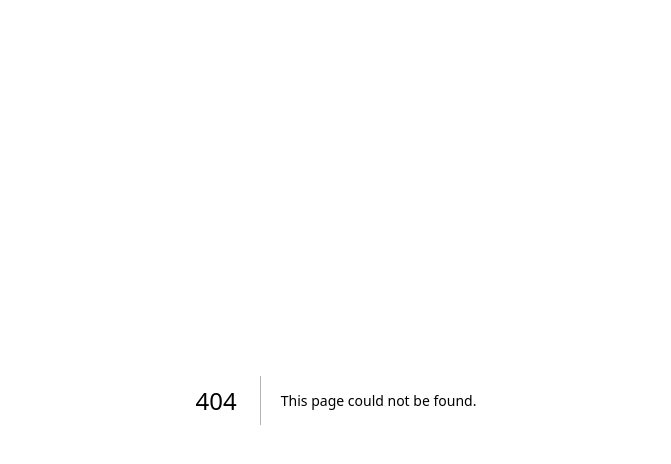
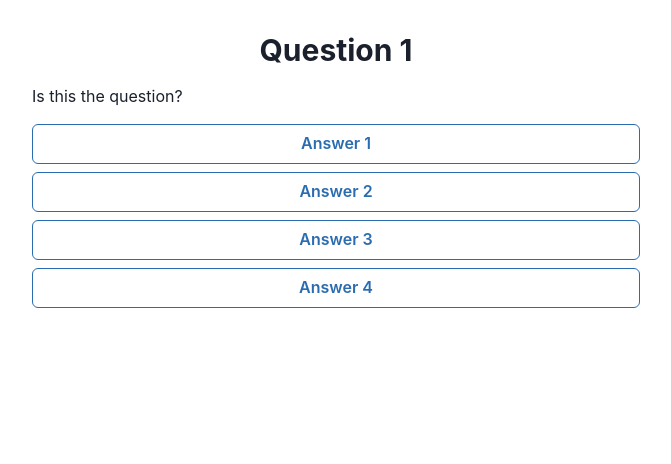
Before and after one commit to Superfly101/Quiz-App, a Next.js app: page /questions in a window 1280 px wide. Before the commit this address had no page. Shown: the top 464 px of the page, without its empty margins (304-975 px from the left). Built offline with nearby package versions, Linux system fonts and the light colour scheme; no server answers.

Commit message:
and question route and component

```diff
--- /dev/null
+++ b/components/Question.tsx
@@ -0,0 +1,28 @@
+import { Heading, Text, Button, Stack } from "@chakra-ui/react";
+
+const Question = () => {
+  return (
+    <Stack spacing="4">
+      <Heading size="lg" textAlign="center">
+        Question 1
+      </Heading>
+      <Text size="lg">Is this the question?</Text>
+
+      <Stack w="full">
+        <Button colorScheme="blue" variant="outline">
+          Answer 1
+        </Button>
+        <Button colorScheme="blue" variant="outline">
+          Answer 2
+        </Button>
+        <Button colorScheme="blue" variant="outline">
+          Answer 3
+        </Button>
+        <Button colorScheme="blue" variant="outline">
+          Answer 4
+        </Button>
+      </Stack>
+    </Stack>
+  );
+};
+export default Question;
--- /dev/null
+++ b/components/Questions.tsx
@@ -0,0 +1,15 @@
+import useAxios from "@/hooks/useAxios";
+import Question from "./Question";
+
+const Questions = () => {
+  const apiUrl = "/api.php?amount=10";
+  const { response, isLoading } = useAxios({ url: apiUrl });
+  console.log(response);
+  return (
+    <section className="py-8 px-4 flex flex-col gap-6 max-w-[40rem] mx-auto">
+      <Question />
+    </section>
+  );
+};
+
+export default Questions;
--- /dev/null
+++ b/pages/questions.tsx
@@ -0,0 +1,7 @@
+import Questions from "@/components/Questions";
+
+const QuestionsPage = () => {
+  return <Questions />;
+};
+
+export default QuestionsPage;
```
